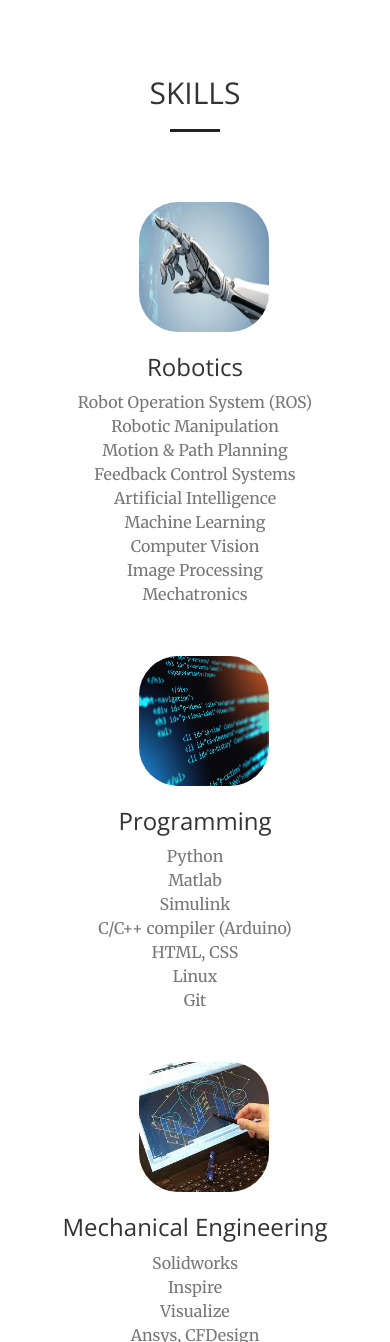
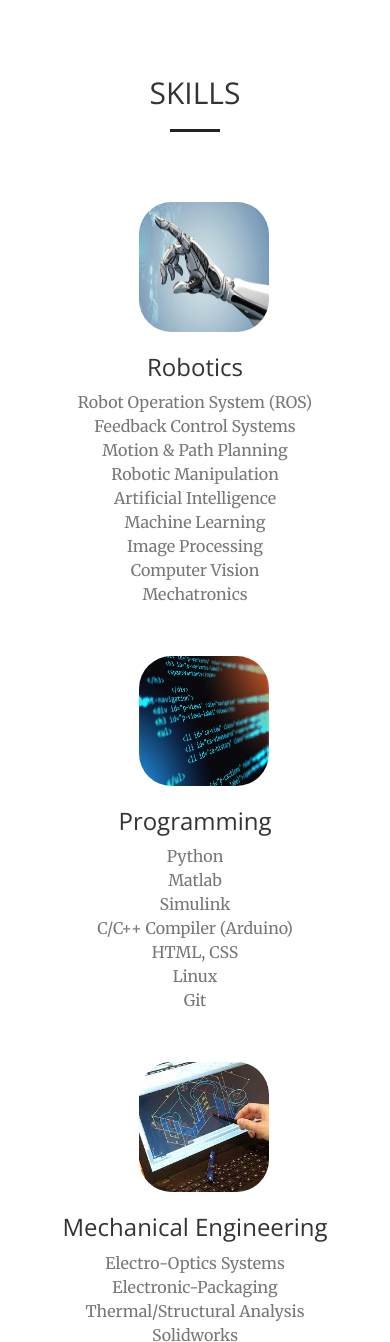
Before and after one commit to YaelBenShalom/yaelbenshalom.github.io, a Jekyll site: the page built from index.html, in a window 390 px wide and 1400 px high, scrolled down 2454 px, cut to the strip 58-1400 px from the top of the window. Built offline with Jekyll 4.4.1, drawn with Linux system fonts in a browser that asks for light colours; some of the changed text lies outside the part shown.

Commit message:
add manufacturing skills

```diff
--- a/_includes/about.html
+++ b/_includes/about.html
@@ -5,7 +5,7 @@
                 <h2 class="section-heading">ABOUT ME</h2>
                 <hr class="light">
                 <p class="text-faded">I am a master’s student at Northwestern University’s Robotics program (MSR),
-                    expected to graduate in the fall of 2021. </p>
+                    expected to graduate in the fall of 2021.</p>
                 <p class="text-faded">I started my professional journey by gaining valuable hands-on experience as an electrical technician in the
                     Israeli Defense Forces and later as a mechanical engineer in both enterprise and defense technology applications.</p>
                 <p class="text-faded">Looking forward, I wish to continue growing and challenge myself by joining the emerging world of robotics.
--- a/_includes/contact.html
+++ b/_includes/contact.html
@@ -2,8 +2,8 @@
     <div class="container-fluid">
         <div class="row">
             <div class="col-lg-8 col-lg-offset-2 text-center">
-                <img style="border-radius: 50%" src="img/my_photo.jpg" alt="My picture" width="300" height="300">
-                <br><br><br>
+                <img style="border-radius: 50%" src="img/my_photo.jpg" alt="My picture" width="320" height="320">
+                <br><br><br><br>
             </div>
             <div class="col-lg-8 col-lg-offset-2 text-center">
                 <h2 class="section-heading">CONTACT INFORMATION</h2>
--- a/_includes/nav.html
+++ b/_includes/nav.html
@@ -18,7 +18,7 @@
                     <a class="page-scroll" href="#portfolio_introduction">Portfolio</a>
                 </li>
                 <li>
-                    <a class="page-scroll" href="#resume">Skills</a>
+                    <a class="page-scroll" href="#skills">Skills</a>
                 </li>
                 <li>
                     <a class="page-scroll" href="#about">About</a>
--- a/_includes/portfolio.html
+++ b/_includes/portfolio.html
@@ -1,7 +1,7 @@
 <section class="no-padding" id="portfolio">
-    <div class="container-fluid">
-        <div class="row no-gutter">
-            <div class="col-lg-4 col-sm-6">
+    <div class="container-fluid center">
+        <div class="row no-gutter center">
+            <div class="col-lg-4 col-sm-6 center">
                 <a href="#project1" class="portfolio-box" tabindex="-1" role="dialog" aria-hidden="true" data-toggle="modal">
                     <img src="img/portfolio/1.gif" class="img-responsive" alt="Project 1">
                     <span class="link-spanner"></span>
@@ -17,7 +17,7 @@
                     </div>
                 </a>
             </div>
-            <div class="col-lg-4 col-sm-6">
+            <div class="col-lg-4 col-sm-6 center">
                 <a href="#project2" class="portfolio-box" tabindex="-1" role="dialog" aria-hidden="true" data-toggle="modal">
                     <img src="img/portfolio/2.gif" class="img-responsive" alt="Project 2">
                     <span class="link-spanner"></span>
@@ -33,7 +33,7 @@
                     </div>
                 </a>
             </div>
-            <div class="col-lg-4 col-sm-6">
+            <div class="col-lg-4 col-sm-6 center">
                 <a href="#project3" class="portfolio-box" tabindex="-1" role="dialog" aria-hidden="true" data-toggle="modal">
                     <img src="img/portfolio/3.jpg" class="img-responsive" alt="Project 3">
                     <span class="link-spanner"></span>
@@ -49,7 +49,7 @@
                     </div>
                 </a>
             </div>
-            <div class="col-lg-4 col-sm-6">
+            <div class="col-lg-4 col-sm-6 center">
                 <a href="#project4" class="portfolio-box" tabindex="-1" role="dialog" aria-hidden="true" data-toggle="modal">
                     <img src="img/portfolio/4.png" class="img-responsive" alt="Project 4">
                     <span class="link-spanner"></span>
@@ -65,7 +65,7 @@
                     </div>
                 </a>
             </div>
-            <div class="col-lg-4 col-sm-6">
+            <div class="col-lg-4 col-sm-6 center">
                 <a href="#project5" class="portfolio-box" tabindex="-1" role="dialog" aria-hidden="true" data-toggle="modal">
                     <img src="img/portfolio/5.gif" class="img-responsive" alt="Project 5">
                     <span class="link-spanner"></span>
@@ -81,7 +81,7 @@
                     </div>
                 </a>
             </div>
-            <div class="col-lg-4 col-sm-6">
+            <div class="col-lg-4 col-sm-6 center">
                 <a href="#project6" class="portfolio-box" tabindex="-1" role="dialog" aria-hidden="true" data-toggle="modal">
                     <img src="img/portfolio/6.gif" class="img-responsive" alt="Project 6">
                     <span class="link-spanner"></span>
@@ -97,12 +97,12 @@
                     </div>
                 </a>
             </div>
-            <div class="col-lg-4 col-sm-6">
-                <a href="#project7" class="portfolio-box" tabindex="-1" role="dialog" aria-hidden="true" data-toggle="modal">
-                    <img src="img/portfolio/7.gif" class="img-responsive" alt="Project 7">
-                    <span class="link-spanner"></span>
-                    <div class="portfolio-box-caption">
-                        <div class="portfolio-box-caption-content">
+            <div class="col-lg-4 col-sm-6 center">
+                <a href="#project7" class="portfolio-box center" tabindex="-1" role="dialog" aria-hidden="true" data-toggle="modal">
+                    <img src="img/portfolio/7.gif" class="img-responsive center" alt="Project 7">
+                    <span class="link-spanner center"></span>
+                    <div class="portfolio-box-caption center">
+                        <div class="portfolio-box-caption-content center">
                             <div class="project-name">
                                 Jack-in-a-Box Dynamic Simulation
                             </div>
--- a/_includes/resume.html
+++ /dev/null
@@ -1,83 +0,0 @@
-<section id="resume">
-    <div class="container-fluid">
-        <div class="row">
-            <div class="col-lg-12 text-center">
-                <h2 class="section-heading">SKILLS</h2>
-                <hr class="primary">
-            </div>
-        </div>
-    </div>
-    <div class="container">
-        <div class="row">
-            <div class="col-lg-3 col-md-6 text-center">
-                <div class="service-box">
-                    <span class="fa-stack fa-4x">
-                        <img style="border-radius: 30%" src="img/skills/robotics.jpg" alt="Cinque Terre" width="130" height="130">
-                    </span>
-                    <br><br>
-                    <h3>Robotics</h3>
-                    <p class="text-muted">Robot Operation System (ROS)</p>
-                    <p class="text-muted">Robotic Manipulation</p>
-                    <p class="text-muted">Motion & Path Planning</p>
-                    <p class="text-muted">Feedback Control Systems</p>
-                    <p class="text-muted">Artificial Intelligence</p>
-                    <p class="text-muted">Machine Learning</p>
-                    <p class="text-muted">Computer Vision</p>
-                    <p class="text-muted">Image Processing</p>
-                    <p class="text-muted">Mechatronics</p>
-                </div>
-            </div>
-            <div class="col-lg-3 col-md-6 text-center">
-                <div class="service-box">
-                    <span class="fa-stack fa-4x">
-                        <img style="border-radius: 30%" src="img/skills/programming.jpg" alt="Cinque Terre" width="130" height="130">
-                    </span>
-                    <br><br>
-                    <h3>Programming</h3>
-                    <p class="text-muted">Python</p>
-                    <p class="text-muted">Matlab</p>
-                    <p class="text-muted">Simulink</p>
-                    <p class="text-muted">C/C++ compiler (Arduino)</p>
-                    <p class="text-muted">HTML, CSS</p>
-                    <p class="text-muted">Linux</p>
-                    <p class="text-muted">Git</p>
-                </div>
-            </div>
-            <div class="col-lg-3 col-md-6 text-center">
-                <div class="service-box">
-                    <span class="fa-stack fa-4x">
-                        <img style="border-radius: 30%" src="img/skills/mech_eng.jpeg" alt="Cinque Terre" width="130" height="130">
-                    </span>
-                    <br><br>
-                    <h3>Mechanical Engineering</h3>
-                    <p class="text-muted">Solidworks</p>
-                    <p class="text-muted">Inspire</p>
-                    <p class="text-muted">Visualize</p>
-                    <p class="text-muted">Ansys, CFDesign</p>
-                    <p class="text-muted">3D-printing</p>
-                </div>
-            </div>
-            <div class="col-lg-3 col-md-6 text-center">
-                <div class="service-box">
-                    <span class="fa-stack fa-4x">
-                        <img style="border-radius: 30%" src="img/skills/elect_eng.jpg" alt="Cinque Terre" width="130" height="130">
-                    </span>
-                    <br><br>
-                    <h3>Electrical Engineering</h3>
-                    <p class="text-muted">QA and hardware testing</p>
-                    <p class="text-muted">Circuit boards manufacturing</p>
-                    <p class="text-muted">Soldering</p>
-                </div>
-            </div>
-        </div>
-    </div>
-    <div class="spacer5"></div>
-    <div class="row">
-        <br><br>
-        <div class="col-md-12 text-center">
-            <div class="service-box">
-                <a href="./Resume - Yael Ben Shalom.pdf" target="_blank" class="btn btn-primary btn-xl wow tada">Download Resume</a>
-            </div>
-        </div>
-    </div>
-</section>
--- /dev/null
+++ b/_includes/skills.html
@@ -0,0 +1,93 @@
+<section id="skills">
+    <div class="container-fluid center">
+        <div class="row">
+            <div class="col-lg-8 col-lg-offset-2 text-center">
+                <h2 class="section-heading">SKILLS</h2>
+                <hr class="primary">
+            </div>
+        </div>
+        <div class="row center">
+            <div class="col-lg-2 col-lg-offset-1 col-md-4 col-sm-4 text-center">
+                <div class="service-box">
+                    <span class="fa-stack fa-4x">
+                        <img style="border-radius: 25%" src="img/skills/robotics.jpg" alt="Robotics" width="130" height="130">
+                    </span>
+                    <br><br>
+                    <h3>Robotics</h3>
+                    <p class="text-muted">Robot Operation System (ROS)</p>
+                    <p class="text-muted">Feedback Control Systems</p>
+                    <p class="text-muted">Motion & Path Planning</p>
+                    <p class="text-muted">Robotic Manipulation</p>
+                    <p class="text-muted">Artificial Intelligence</p>
+                    <p class="text-muted">Machine Learning</p>
+                    <p class="text-muted">Image Processing</p>
+                    <p class="text-muted">Computer Vision</p>
+                    <p class="text-muted">Mechatronics</p>
+                </div>
+            </div>
+            <div class="col-lg-2 col-md-4 col-sm-4 text-center">
+                <div class="service-box">
+                    <span class="fa-stack fa-4x">
+                        <img style="border-radius: 25%" src="img/skills/programming.jpg" alt="Programming" width="130" height="130">
+                    </span>
+                    <br><br>
+                    <h3>Programming</h3>
+                    <p class="text-muted">Python</p>
+                    <p class="text-muted">Matlab</p>
+                    <p class="text-muted">Simulink</p>
+                    <p class="text-muted">C/C++ Compiler (Arduino)</p>
+                    <p class="text-muted">HTML, CSS</p>
+                    <p class="text-muted">Linux</p>
+                    <p class="text-muted">Git</p>
+                </div>
+            </div>
+            <div class="col-lg-2 col-md-4 col-sm-4 text-center">
+                <div class="service-box">
+                    <span class="fa-stack fa-4x">
+                        <img style="border-radius: 25%" src="img/skills/mech_eng.jpeg" alt="Mechanical Engineering" width="130" height="130">
+                    </span>
+                    <br><br>
+                    <h3>Mechanical Engineering</h3>
+                    <p class="text-muted">Electro-Optics Systems</p>
+                    <p class="text-muted">Electronic-Packaging</p>
+                    <p class="text-muted">Thermal/Structural Analysis</p>
+                    <p class="text-muted">Solidworks</p>
+                    <p class="text-muted">Inspire</p>
+                    <p class="text-muted">Visualize</p>
+                    <p class="text-muted">Ansys</p>
+                    <p class="text-muted">CFDesign</p>
+                </div>
+            </div>
+            <div class="col-lg-2 col-md-4 col-sm-4 text-center">
+                <div class="service-box">
+                    <span class="fa-stack fa-4x">
+                        <img style="border-radius: 25%" src="img/skills/elect_eng.jpg" alt="Electrical Engineering" width="130" height="130">
+                    </span>
+                    <br><br>
+                    <h3>Electrical Engineering</h3>
+                    <p class="text-muted">Electronic System Design</p>
+                    <p class="text-muted">QA and Hardware Testing</p>
+                </div>
+            </div>
+            <div class="col-lg-2 col-md-4 col-sm-4 text-center">
+                <div class="service-box">
+                    <span class="fa-stack fa-4x">
+                        <img style="border-radius: 25%" src="img/skills/mfg.jpeg" alt="Manufacturing" width="130" height="130">
+                    </span>
+                    <br><br>
+                    <h3>Manufacturing</h3>
+                    <p class="text-muted">3D-printing</p>
+                    <p class="text-muted">Laser Cutting</p>
+                    <p class="text-muted">PCB Manufacturing</p>
+                    <p class="text-muted">Soldering</p>
+                </div>
+            </div>
+        </div>
+    </div>
+    <div class="row">
+        <br><br>
+        <div class="col-md-12 text-center">
+            <a href="./Resume - Yael Ben Shalom.pdf" target="_blank" class="btn btn-primary btn-xl wow tada">Download Resume</a>
+        </div>
+    </div>
+</section>
--- a/_layouts/front.html
+++ b/_layouts/front.html
@@ -8,7 +8,7 @@
   {% include header.html %}
   {% include portfolio_introduction.html %}
   {% include portfolio.html %}
-  {% include resume.html %}
+  {% include skills.html %}
   {% include about.html %}
   <!-- {% include contact_me.html %} -->
   {% include contact.html %}
```
Also changed, not shown: css/bootstrap.css, img/skills/mfg.jpeg (added), 4 other files.
